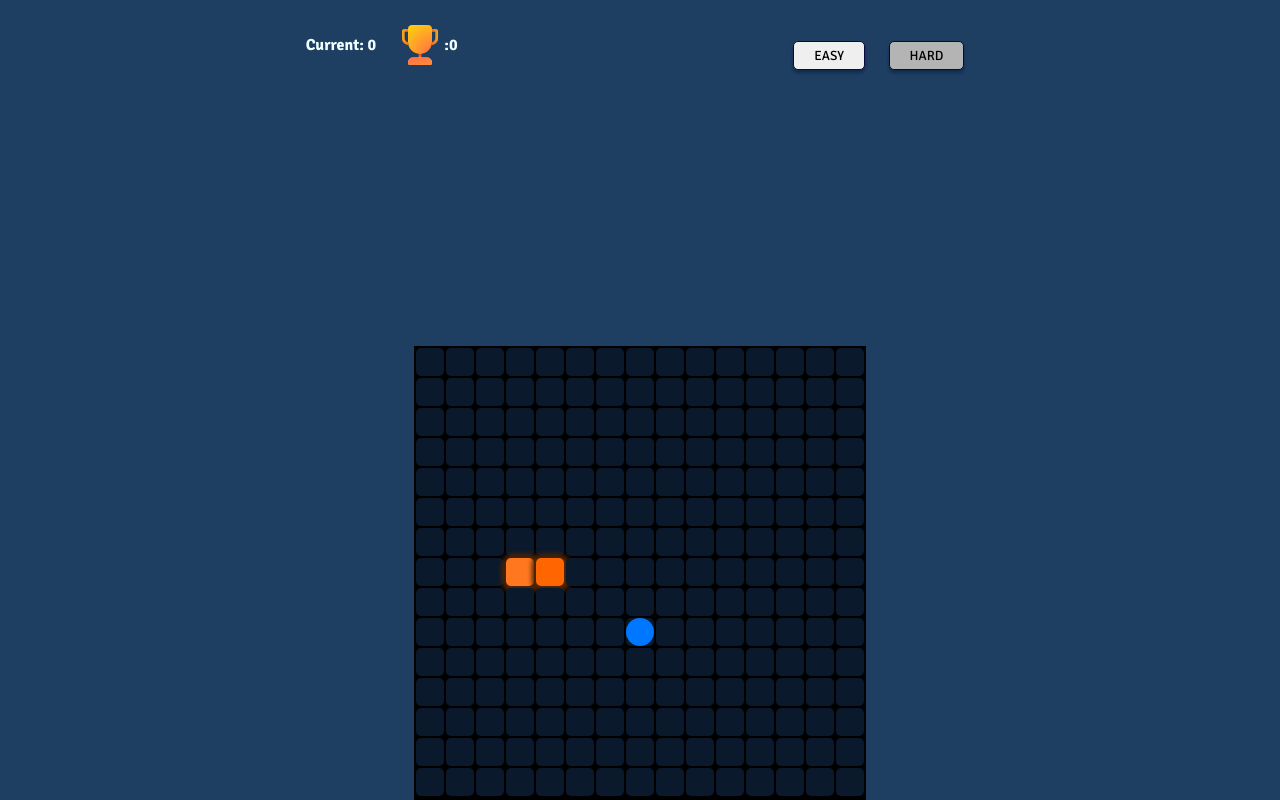
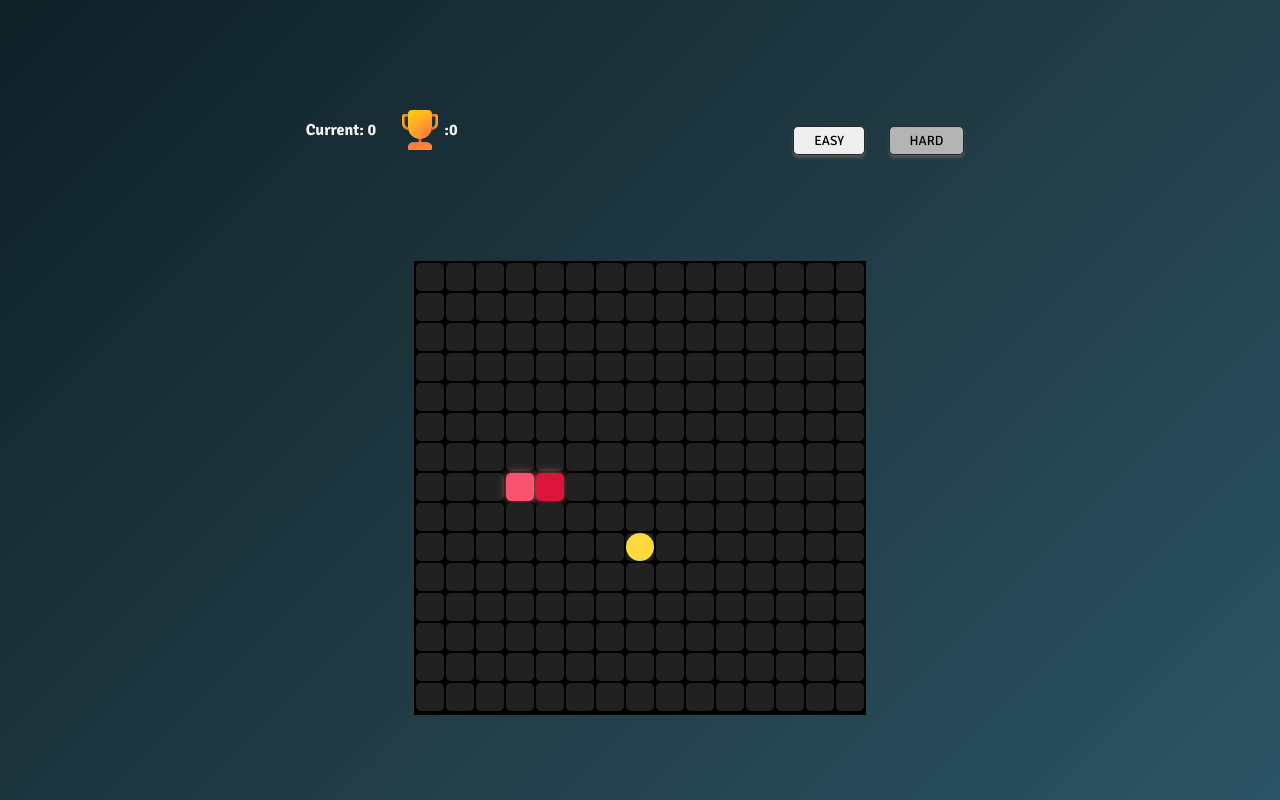
Before and after one commit to ZahraAlaali/snakeGame, a plain HTML site: page game.html in a window 1280 px wide. Drawn offline with Linux system fonts and the light colour scheme.

Commit message:
finish styling

```diff
--- a/script.js
+++ b/script.js
@@ -162,7 +162,8 @@ const circlePlace = () => {
     circle.style.width = "28px"
     circle.style.height = "28px"
     circle.style.borderRadius = "50%"
-    circle.style.backgroundColor = "#0077ffff"
+    circle.style.backgroundColor = "#FFD93D"
+    circle.classList.add("food")
     document.querySelector("main").append(circle)
     circle.style.position = "relative"
   }
--- a/style.css
+++ b/style.css
@@ -11,7 +11,6 @@
   flex-direction: column;
   justify-content: center;
   align-items: center;
-  background-color: #1e3e62;
   color: azure;
 }
 #page2 {
@@ -20,11 +19,16 @@
   margin: 0;
   display: flex;
   flex-direction: column;
-  justify-content: space-between;
+  justify-content: space-evenly;
   align-items: center;
-  background-color: #1e3e62;
   color: azure;
 }
+#page1,
+#page2 {
+  background: linear-gradient(135deg, #0f2027, #203a43, #2c5364);
+  color: #f0f0f0;
+}
+
 header {
   display: flex;
   justify-content: space-evenly;
@@ -46,20 +50,20 @@ main {
 
 .even,
 .odd {
-  background-color: #0b192c;
+  background-color: #212121;
   border-radius: 5px;
 }
 
 .snakeHead {
-  background-color: #ff6500;
-  box-shadow: 1px 1px 5px 5px #4c2508;
+  background-color: #dc143c;
+  box-shadow: 0 0 10px rgba(240, 135, 135, 0.7);
 }
 .snakeBody {
-  background-color: #ff781f;
-  box-shadow: 1px 1px 5px 5px #4c2508;
+  background-color: #f75270;
+  box-shadow: 0 0 8px rgba(240, 135, 135, 0.7);
 }
 .gameOver {
-  background-color: #1e3e62;
+  background-color: rgba(0, 0, 0, 0.9);
   width: 300px;
   height: 200px;
   padding: 20px;
@@ -71,6 +75,9 @@ main {
   align-items: center;
   justify-content: center;
   visibility: hidden;
+  border: 3px solid #134a61;
+  box-shadow: 0 0 15px #1085b8;
+  color: #fff;
 }
 .score {
   display: flex;
@@ -81,8 +88,8 @@ button {
   margin: 20px 10px 0 10px;
   padding: 5px 20px;
   border-radius: 5px;
-  border: 1px rgb(10, 7, 66) solid;
-  box-shadow: #132c4e 0px 3px 3px;
+  border: 1px rgb(39, 39, 39) solid;
+  box-shadow: #545454 0px 3px 3px;
 }
 
 .first {
@@ -90,7 +97,7 @@ button {
 }
 button:hover {
   background-color: rgb(180, 180, 180) !important;
-  transition: background-color 100ms linear;
+  transition: background-color 200ms linear;
 }
 
 .bestImg {
@@ -98,3 +105,19 @@ button:hover {
   justify-content: center;
   align-items: center;
 }
+
+@keyframes pulse {
+  0% {
+    transform: scale(1);
+  }
+  50% {
+    transform: scale(1.2);
+  }
+  100% {
+    transform: scale(1);
+  }
+}
+.food {
+  background-color: #ffcc00;
+  animation: pulse 1s infinite;
+}
```
